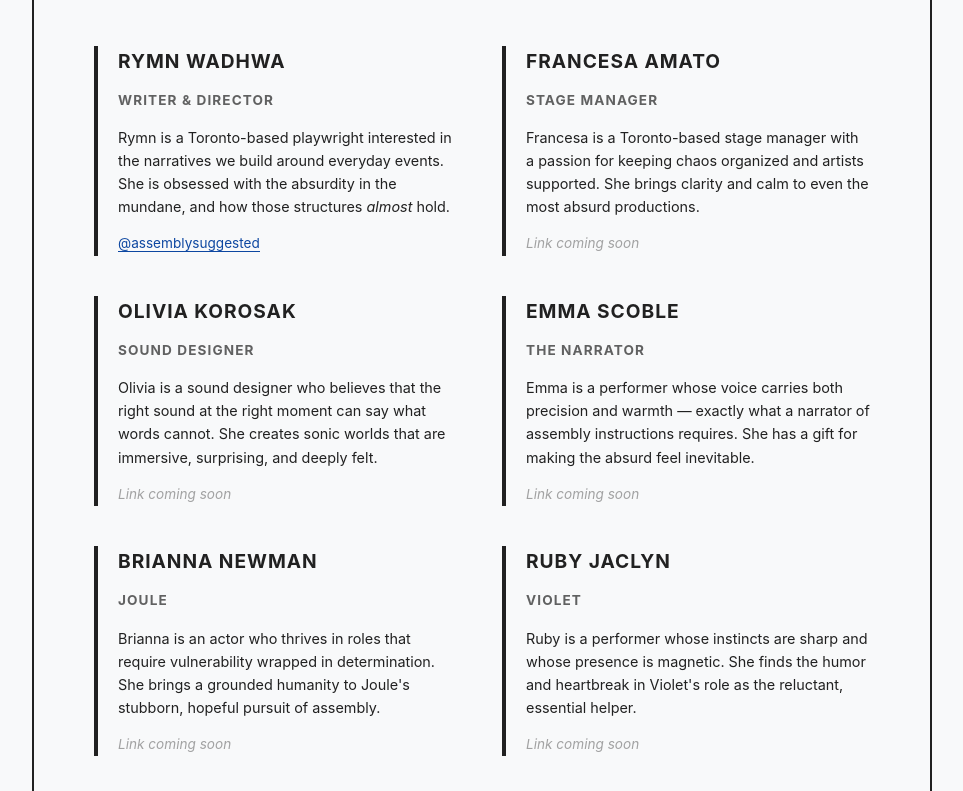
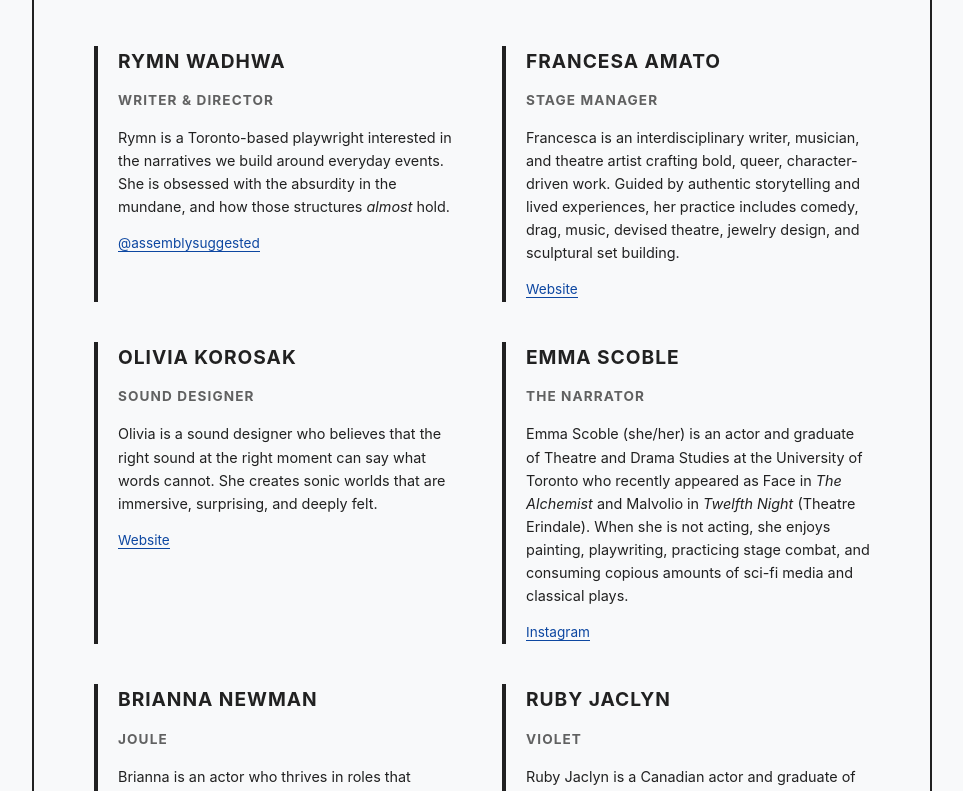
Before and after one commit to rymn-exe/assemblywebsite, a React (Vite) app: page / in a window 1280 px wide. Shown: the part 1682-2473 px from the top of the page, without its empty margins (158-1121 px from the left). Built offline with nearby package versions, Linux system fonts and the light colour scheme.

Commit message:
Fix Team.tsx bugs: missing quotes, italic titles, and Instagram link prefixes
Made-with: Cursor

```diff
--- a/src/components/Team.tsx
+++ b/src/components/Team.tsx
@@ -19,23 +19,23 @@ const members: TeamMember[] = [
   {
     name: 'Francesa Amato',
     title: 'Stage Manager',
-    bio: 'Francesa is a Toronto-based stage manager with a passion for keeping chaos organized and artists supported. She brings clarity and calm to even the most absurd productions.',
-    link: '',
-    linkLabel: '',
+    bio: 'Francesca is an interdisciplinary writer, musician, and theatre artist crafting bold, queer, character-driven work. Guided by authentic storytelling and lived experiences, her practice includes comedy, drag, music, devised theatre, jewelry design, and sculptural set building.',
+    link: 'https://francesca00cm.wixsite.com/francescatheartist',
+    linkLabel: 'Website',
   },
   {
     name: 'Olivia Korosak',
     title: 'Sound Designer',
     bio: 'Olivia is a sound designer who believes that the right sound at the right moment can say what words cannot. She creates sonic worlds that are immersive, surprising, and deeply felt.',
-    link: '',
-    linkLabel: '',
+    link: 'https://oliviakorosak.com/',
+    linkLabel: 'Website',
   },
   {
     name: 'Emma Scoble',
     title: 'The Narrator',
-    bio: 'Emma is a performer whose voice carries both precision and warmth — exactly what a narrator of assembly instructions requires. She has a gift for making the absurd feel inevitable.',
-    link: '',
-    linkLabel: '',
+    bio: <>Emma Scoble (she/her) is an actor and graduate of Theatre and Drama Studies at the University of Toronto who recently appeared as Face in <em>The Alchemist</em> and Malvolio in <em>Twelfth Night</em> (Theatre Erindale). When she is not acting, she enjoys painting, playwriting, practicing stage combat, and consuming copious amounts of sci-fi media and classical plays.</>,
+    link: 'https://www.instagram.com/scoberlone_',
+    linkLabel: 'Instagram',
   },
   {
     name: 'Brianna Newman',
@@ -47,9 +47,9 @@ const members: TeamMember[] = [
   {
     name: 'Ruby Jaclyn',
     title: 'Violet',
-    bio: 'Ruby is a performer whose instincts are sharp and whose presence is magnetic. She finds the humor and heartbreak in Violet\'s role as the reluctant, essential helper.',
-    link: '',
-    linkLabel: '',
+    bio: 'Ruby Jaclyn is a Canadian actor and graduate of Vancouver Film School with a passion for live performance. With a love for comedy, she is thrilled to bring wit and heart to the role of Violet.',
+    link: 'https://www.instagram.com/rubyjaclynn',
+    linkLabel: 'Instagram',
   },
 ];
 
```
